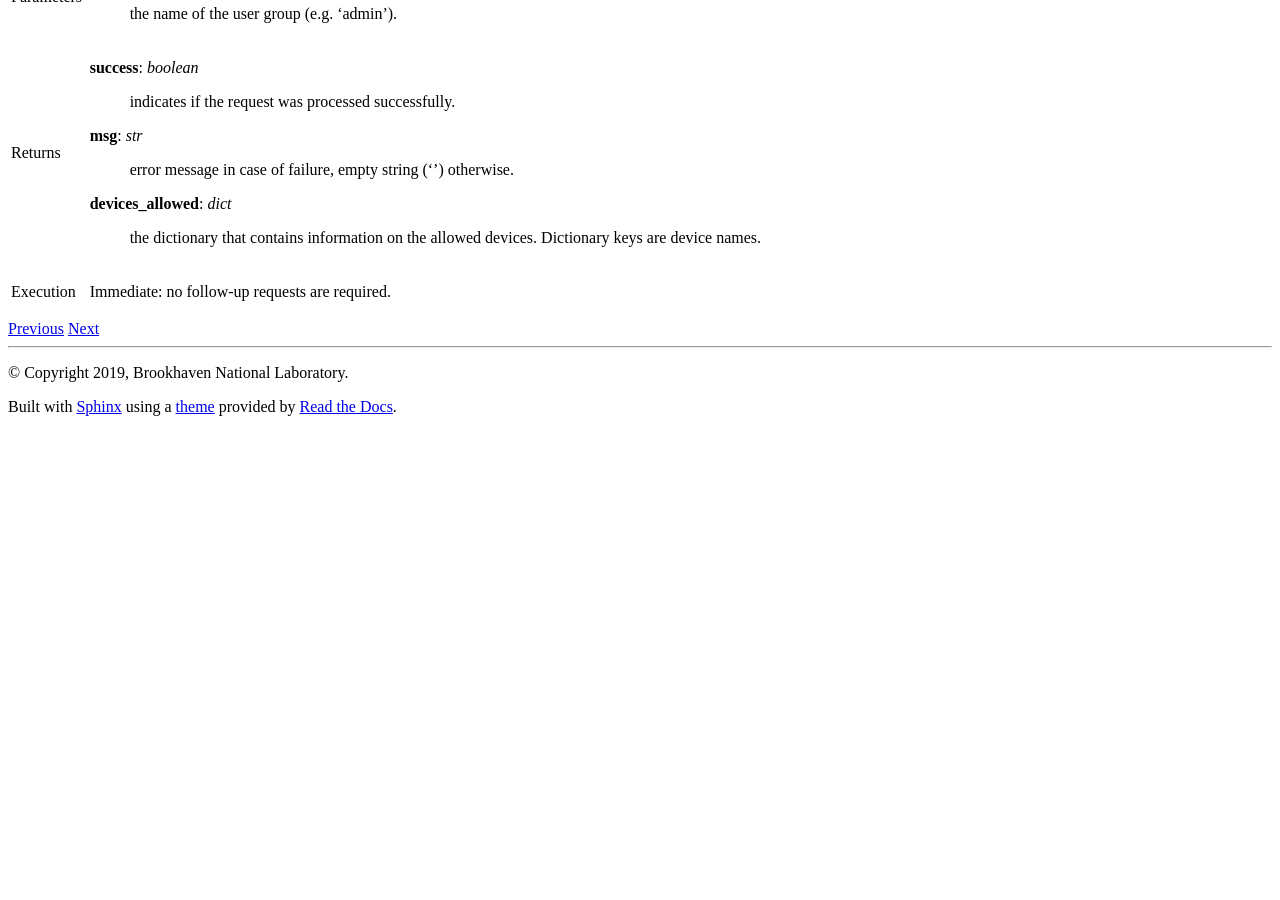
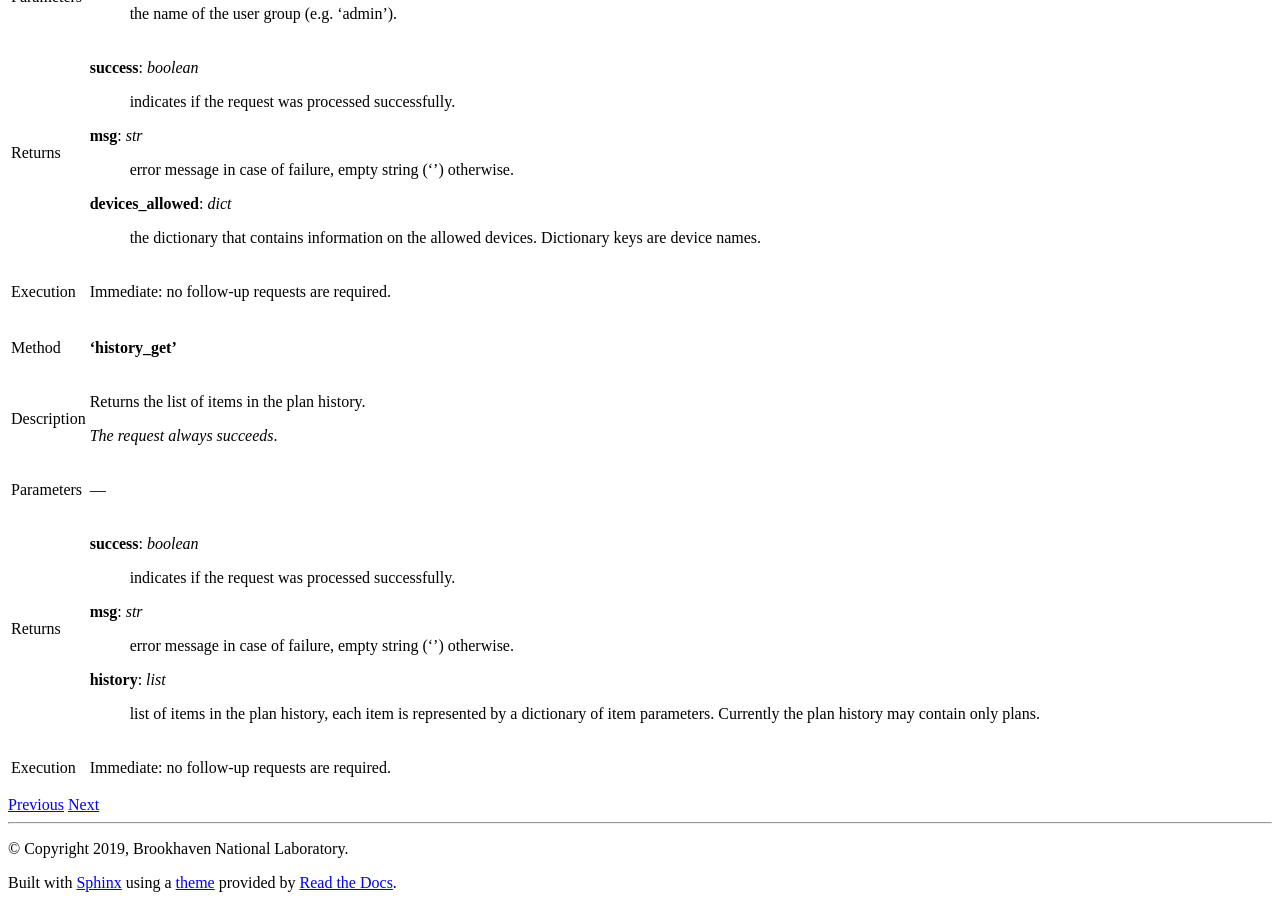
Before and after one commit to bluesky/bluesky-queueserver, a Sphinx documentation site: the page built from docs/source/re_manager_api.rst, in a window 1280 px wide and 900 px high, scrolled down 2856 px. Built offline with Sphinx 7.4.7 and the Read the Docs theme 2.0.0, drawn with Linux system fonts in a browser that asks for light colours; before the commit the page ends 3280 px from its top, so only the background shows below that.

Commit message:
DOC: documentation on 'history_get'

```diff
--- a/docs/source/re_manager_api.rst
+++ b/docs/source/re_manager_api.rst
@@ -145,3 +145,26 @@ Returns       **success**: *boolean*
 ------------  -----------------------------------------------------------------------------------------
 Execution     Immediate: no follow-up requests are required.
 ============  =========================================================================================
+
+
+============  =========================================================================================
+Method        **'history_get'**
+------------  -----------------------------------------------------------------------------------------
+Description   Returns the list of items in the plan history.
+
+              *The request always succeeds*.
+------------  -----------------------------------------------------------------------------------------
+Parameters    ---
+------------  -----------------------------------------------------------------------------------------
+Returns       **success**: *boolean*
+                  indicates if the request was processed successfully.
+
+              **msg**: *str*
+                  error message in case of failure, empty string ('') otherwise.
+
+              **history**: *list*
+                  list of items in the plan history, each item is represented by a dictionary of
+                  item parameters. Currently the plan history may contain only plans.
+------------  -----------------------------------------------------------------------------------------
+Execution     Immediate: no follow-up requests are required.
+============  =========================================================================================
```
